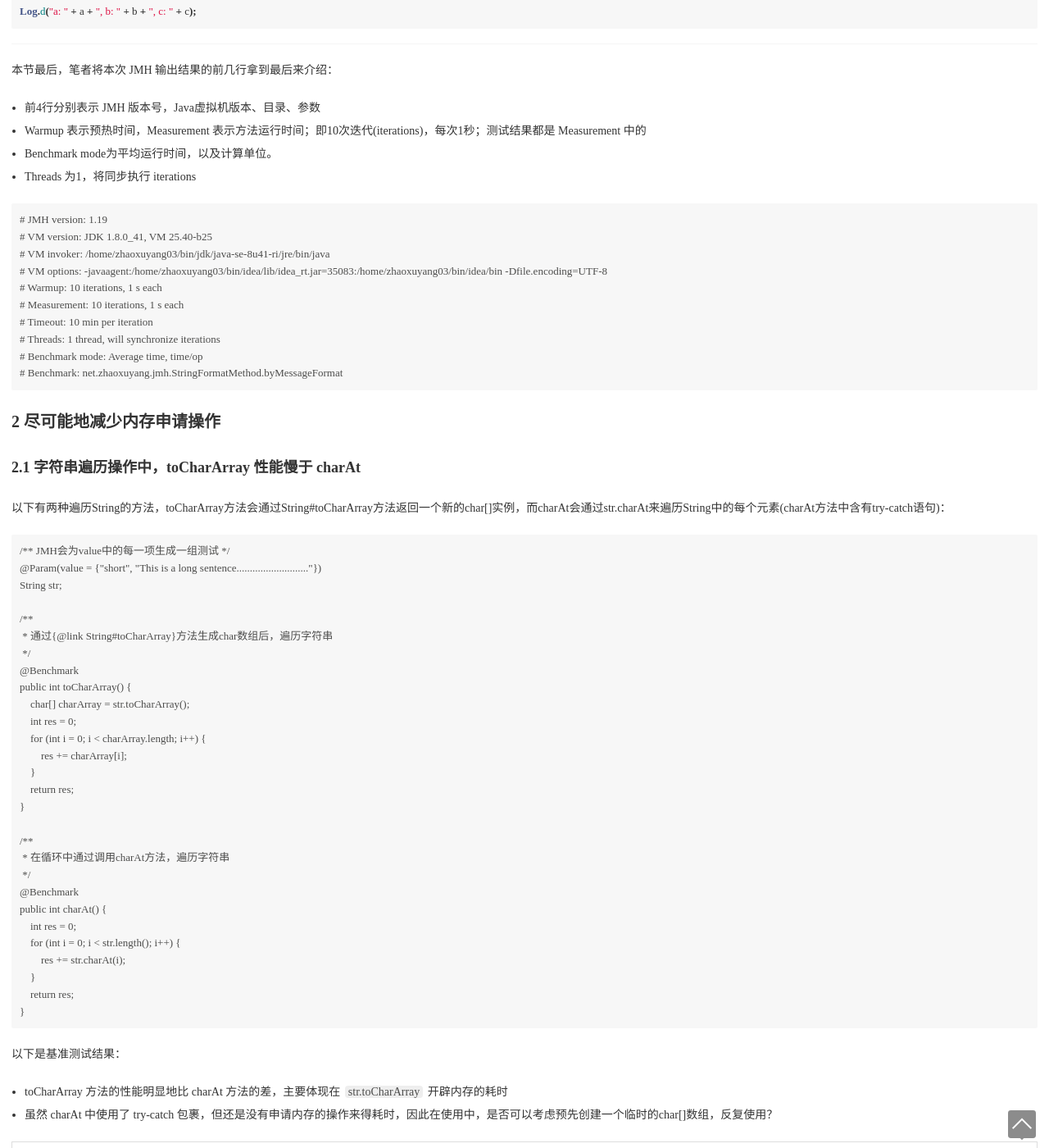
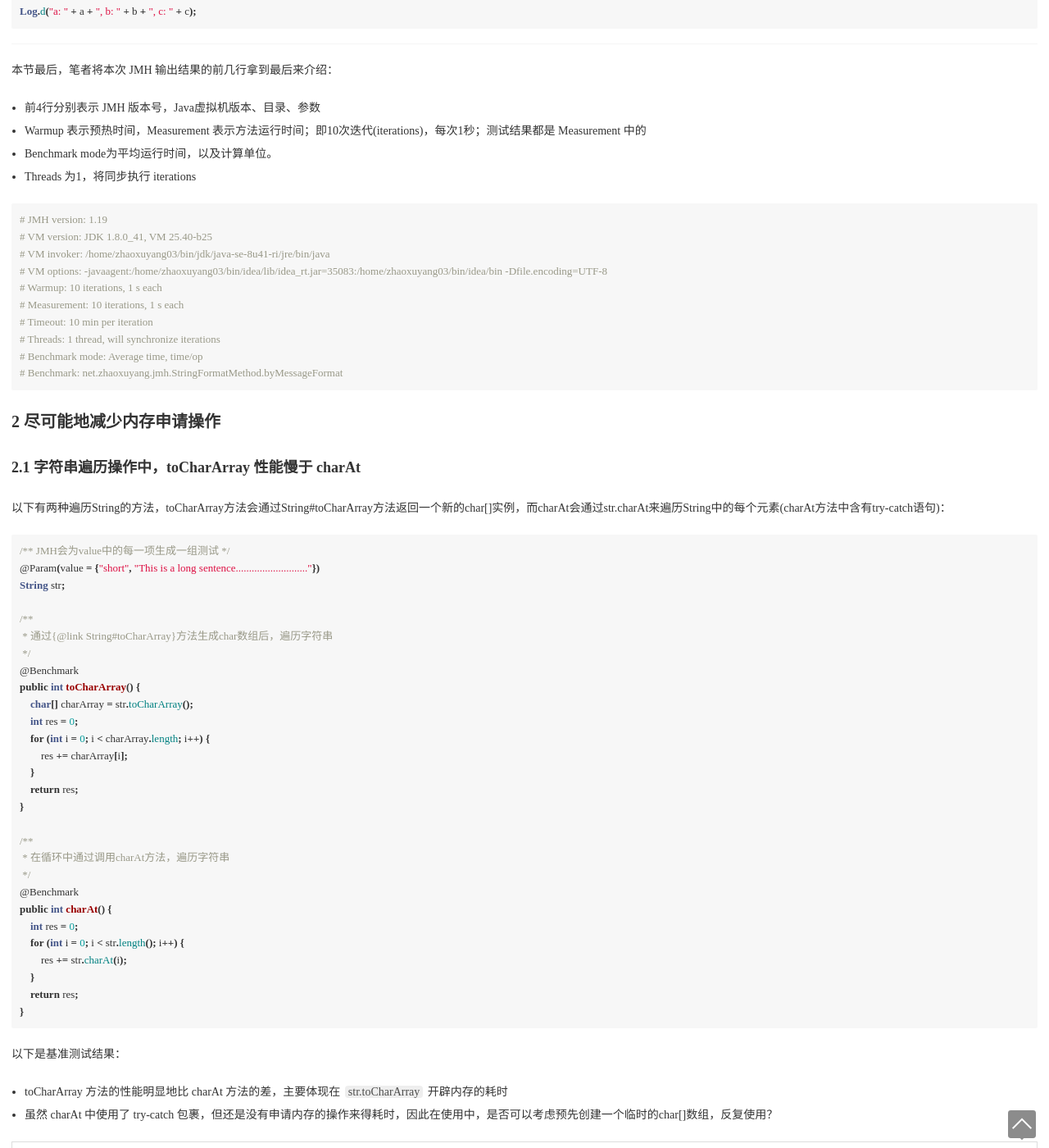
Before and after one commit to z8g/z8g.github.io, a Jekyll site: the page built from _posts/2020-12-03-Java字符串代码性能.md, in a window 1280 px wide and 1400 px high, scrolled down 1816 px. Shown: the whole window at 82% size. Built offline with Jekyll 4.4.1, drawn with Linux system fonts in a browser that asks for light colours; comment, search, counter and statistics services are not loaded; some of the changed text lies outside the part shown.

Commit message:
[1.0.7] 代码块需要显示声明

````diff
--- a/_posts/2020-12-03-Java字符串代码性能.md
+++ b/_posts/2020-12-03-Java字符串代码性能.md
@@ -100,7 +100,7 @@ Log.d("a: " + a + ", b: " + b + ", c: " + c);
 - Threads 为1，将同步执行 iterations
 
 
-```
+```bash
 # JMH version: 1.19
 # VM version: JDK 1.8.0_41, VM 25.40-b25
 # VM invoker: /home/zhaoxuyang03/bin/jdk/java-se-8u41-ri/jre/bin/java
@@ -120,7 +120,7 @@ Log.d("a: " + a + ", b: " + b + ", c: " + c);
 以下有两种遍历String的方法，toCharArray方法会通过String#toCharArray方法返回一个新的char[]实例，而charAt会通过str.charAt来遍历String中的每个元素(charAt方法中含有try-catch语句)：
 
 
-```
+```java
 /** JMH会为value中的每一项生成一组测试 */
 @Param(value = {"short", "This is a long sentence..........................."})
 String str;
@@ -178,7 +178,7 @@ ToCharArrayOrCharAt.toCharArray | This is a long sentence.......................
 
 
 
-```
+```java
 /* package */ static char[] obtain(int len) {
     char[] buf;
 
@@ -212,7 +212,7 @@ ToCharArrayOrCharAt.toCharArray | This is a long sentence.......................
 
 
 
-```
+```java
 /**
  * 提供toString方法的缓存工具类
  */
@@ -251,7 +251,7 @@ public static class Util {
 对于以下的测试用例：
 
 
-```
+```java
 /**
  * JMH会为value中的每一项生成一组测试
  */
@@ -505,9 +505,7 @@ SwitchString.bySwitchByteCode | avgt |  10 | 6.108 ± 0.092 | ns/op
 以下是测试用例，empty 方法为对照组，chainAppend 方法为链式调用，nonChainAppend 方法为非链式调用的形式。
 
 
-
-
-```
+```java
 String a = "a";
 int b = 10;
 char c = 'c';
@@ -570,7 +568,7 @@ StringBuffer 是线程安全的，而 StringBuilder 非线程安全；既然前
 以下 case 会分别对 StringBuffer 和 StringBuilder 的实例进行十、百、万、百万次字符串拼接操作：
 
 
-```
+```java
 @Param(value = {"10", "100", "10000", "1000000"})
 int size;
 
````
